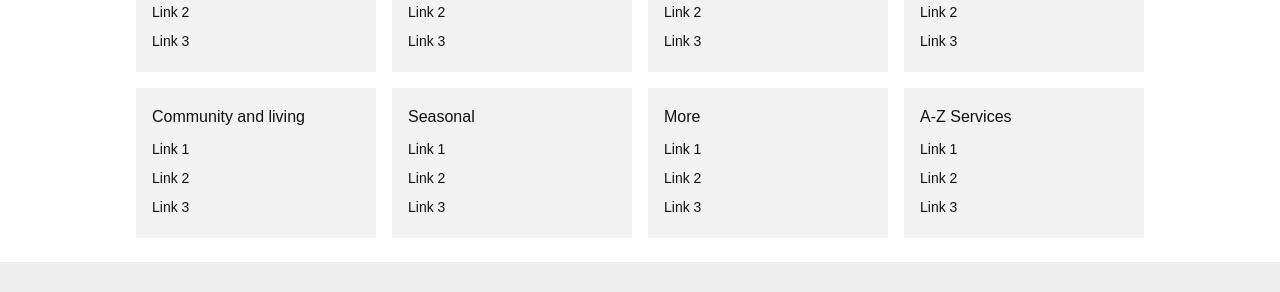
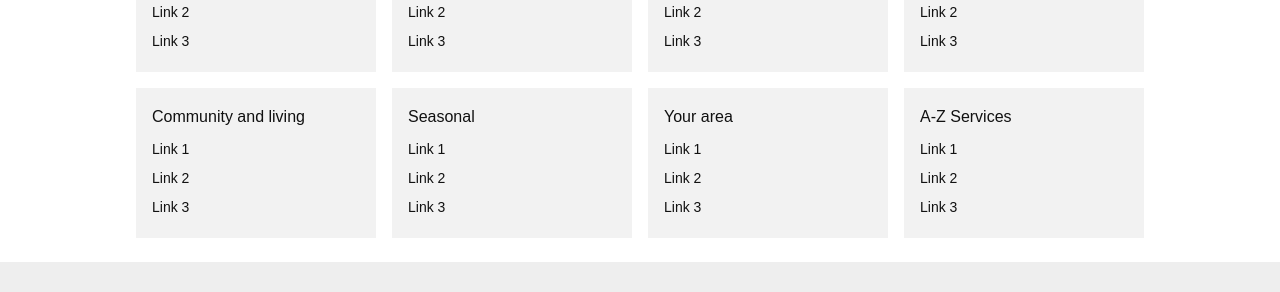
Before and after one commit to jnkly/rmbc-dev, a Jekyll site: the page built from index.md, in a window 1280 px wide and 900 px high, scrolled down 871 px. Shown: the part 152-444 px from the top of the window. Built offline with Jekyll 4.4.1, drawn with Linux system fonts in a browser that asks for light colours.

Commit message:
Update services.html

```diff
--- a/_includes/services.html
+++ b/_includes/services.html
@@ -148,7 +148,7 @@
         </div>
         <div class="fl w-100 w-50-m w-25-l">
           <div class="db bg-black-05 ph3 pv2 pa3-m pa3-l ma1 ma2-l">
-            <a href="#" class="db  f6 f5-m f5-l near-black no-underline pv1 hover-green">More</a>
+            <a href="#" class="db  f6 f5-m f5-l near-black no-underline pv1 hover-green">Your area</a>
             <ul class="dn db-m db-l lh-copy mb0 list pa0 f6 mt1">
               <li><a href="#" class="db near-black no-underline hover-green pv1">Link 1</a></li>
               <li><a href="#" class="db near-black no-underline hover-green pv1">Link 2</a></li>
```
